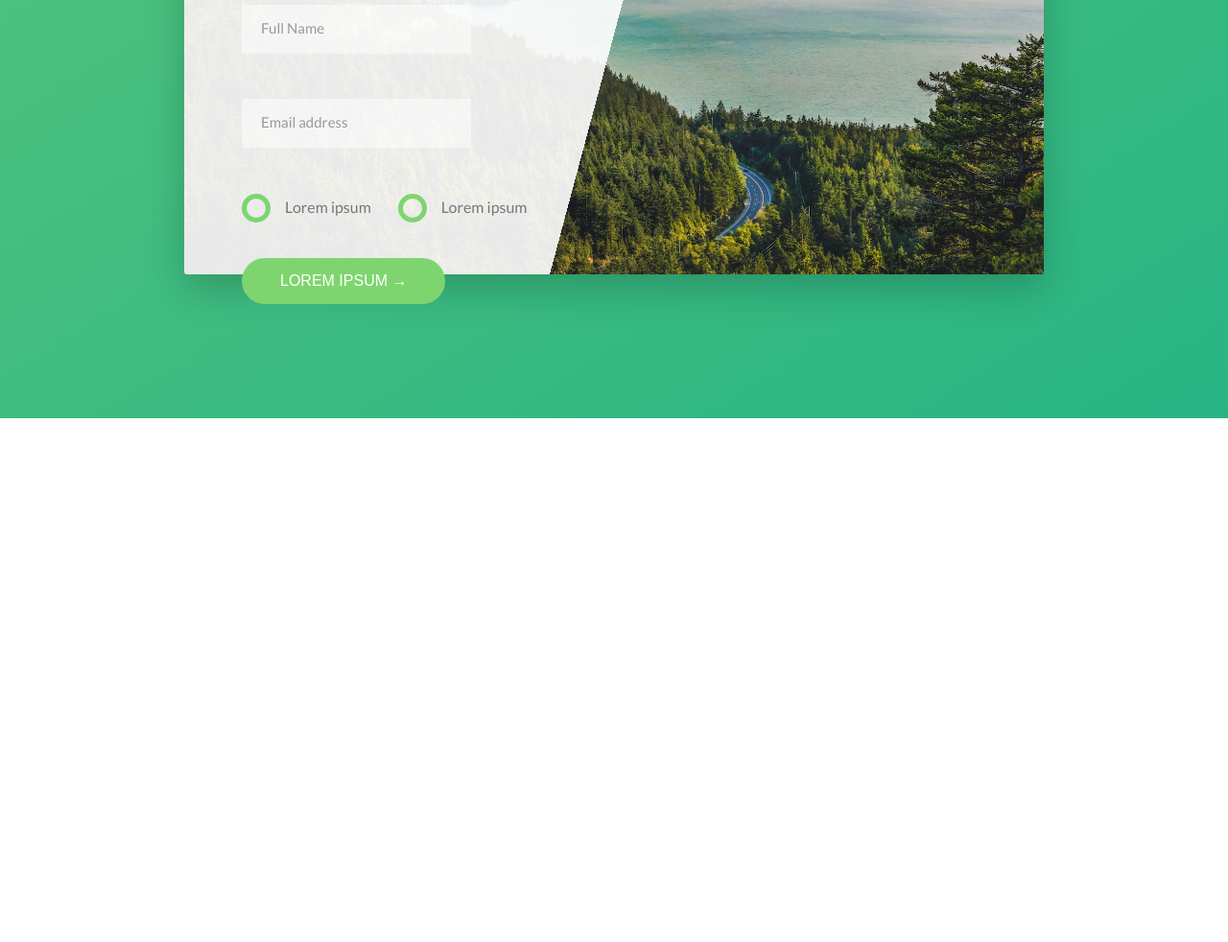
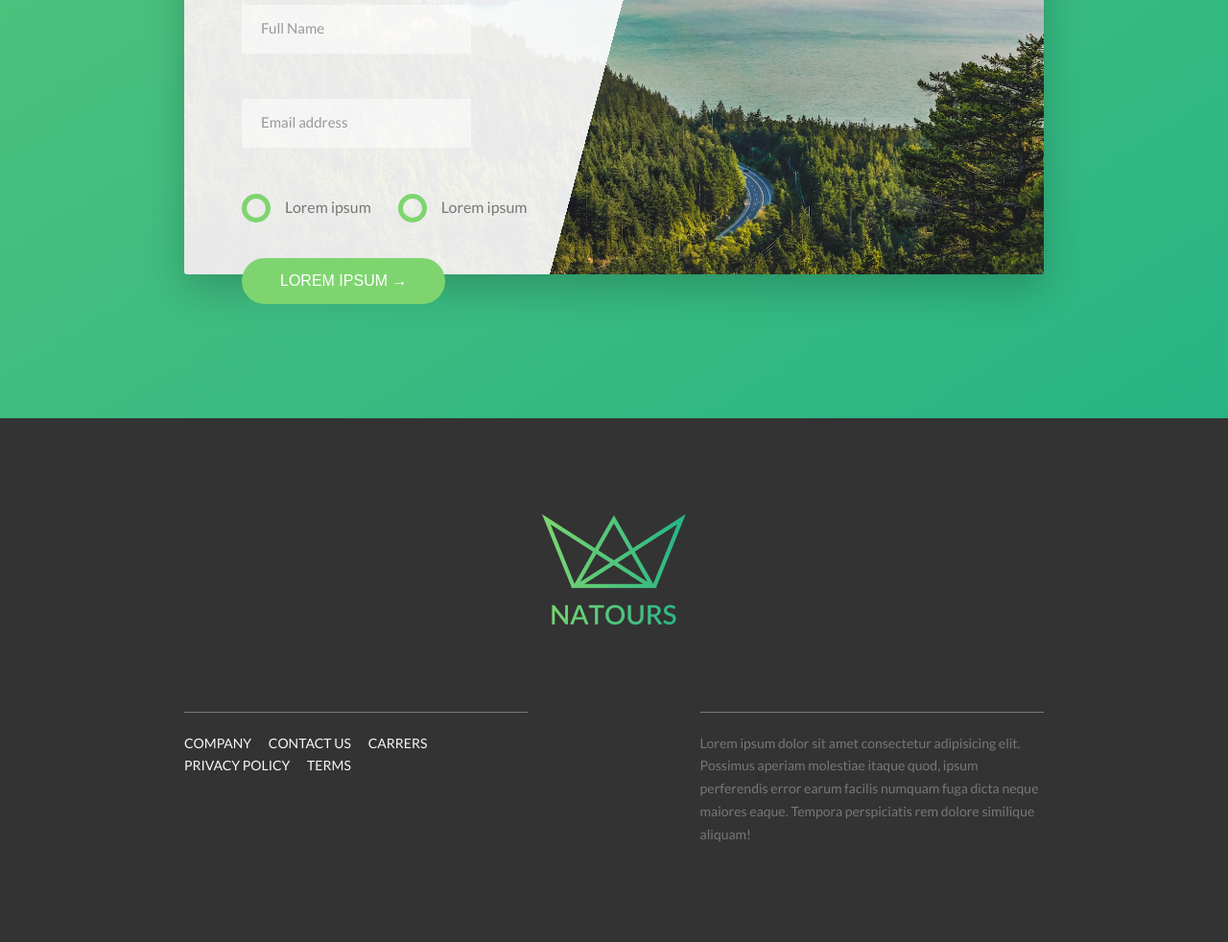
Before and after one commit to Cleomir/css-practice, a website: page index.html in a window 1280 px wide. Shown: the part 5398-6380 px from the top of the page at 96% size. Before the commit the page ends 5834 px from the top, so only its background shows below. Drawn offline with Linux system fonts and the light colour scheme.

Commit message:
Add footer

```diff
--- a/index.html
+++ b/index.html
@@ -40,7 +40,7 @@
       </div>
     </header>
 
-    <main class="">
+    <main>
       <section class="section-about u-margin-bottom-8">
         <div class="u-center-text u-margin-bottom-8">
           <h2 class="heading-secondary">Lorem ipsum dolor sit amet</h2>
@@ -378,5 +378,47 @@
         </div>
       </section>
     </main>
+
+    <footer class="footer">
+      <div class="footer__logo-box">
+        <img
+          src="assets/images/logo-green-2x.png"
+          alt="Full logo"
+          class="footer__logo"
+        />
+      </div>
+
+      <div class="u-container">
+        <div class="u-display-flex" style="justify-content: space-between">
+          <div class="footer__navigation u-width-40">
+            <ul class="footer__list">
+              <li class="footer__item">
+                <a href="#" class="footer__link">Company</a>
+              </li>
+              <li class="footer__item">
+                <a href="#" class="footer__link">Contact us</a>
+              </li>
+              <li class="footer__item">
+                <a href="#" class="footer__link">Carrers</a>
+              </li>
+              <li class="footer__item">
+                <a href="#" class="footer__link">Privacy policy</a>
+              </li>
+              <li class="footer__item">
+                <a href="#" class="footer__link">Terms</a>
+              </li>
+            </ul>
+          </div>
+          <div class="u-width-40">
+            <p class="footer__copyright">
+              Lorem ipsum dolor sit amet consectetur adipisicing elit. Possimus
+              aperiam molestiae itaque quod, ipsum perferendis error earum
+              facilis numquam fuga dicta neque maiores eaque. Tempora
+              perspiciatis rem dolore similique aliquam!
+            </p>
+          </div>
+        </div>
+      </div>
+    </footer>
   </body>
 </html>
--- a/scss/abstracts/_variables.scss
+++ b/scss/abstracts/_variables.scss
@@ -9,6 +9,7 @@ $color-grey-light-1: #f7f7f7;
 $color-grey-light-2: #eee;
 $color-grey-dark-1: #777;
 $color-grey-dark-2: #999;
+$color-grey-dark-3: #333;
 $color-white: #fff;
 $color-black: #000;
 
--- a/scss/base/_utilities.scss
+++ b/scss/base/_utilities.scss
@@ -22,6 +22,10 @@
 }
 .u-margin-bottom-big {
   margin-bottom: 8rem !important;
+}
+
+.u-width-40 {
+  width: 40%;
 }
 .u-width-50 {
   width: 50%;
--- /dev/null
+++ b/scss/layout/_footer.scss
@@ -0,0 +1,56 @@
+.footer {
+  background-color: $color-grey-dark-3;
+  padding: 10rem 0;
+  font-size: 1.4rem;
+
+  &__logo-box {
+    text-align: center;
+    margin-bottom: 8rem;
+  }
+
+  &__logo {
+    width: 15rem;
+    height: auto;
+  }
+
+  &__navigation {
+    border-top: 1px solid $color-grey-dark-1;
+    padding-top: 2rem;
+  }
+
+  &__list {
+    list-style: none;
+  }
+
+  &__item {
+    display: inline-block;
+
+    &:not(:last-child) {
+      margin-right: 1.5rem;
+    }
+  }
+
+  &__link {
+    &:link,
+    &:visited {
+      color: $color-grey-light-1;
+      background-color: $color-grey-dark-3;
+      text-decoration: none;
+      text-transform: uppercase;
+      display: inline-block;
+      transition: all 0.2s;
+    }
+
+    &:hover,
+    &:active {
+      color: $color-primary;
+      box-shadow: 0 1rem 2rem rgba($color-black, 0.4);
+      transform: scale(1.3);
+    }
+  }
+
+  &__copyright {
+    border-top: 1px solid $color-grey-dark-1;
+    padding-top: 2rem;
+  }
+}
--- a/scss/main.scss
+++ b/scss/main.scss
@@ -16,5 +16,6 @@
 @import "components/story";
 
 @import "layout/header";
+@import "layout/footer";
 
 @import "pages/home";
```
Also changed, not shown: assets/images/logo-green-2x.png (added), css/styles.css, 1 other file.
